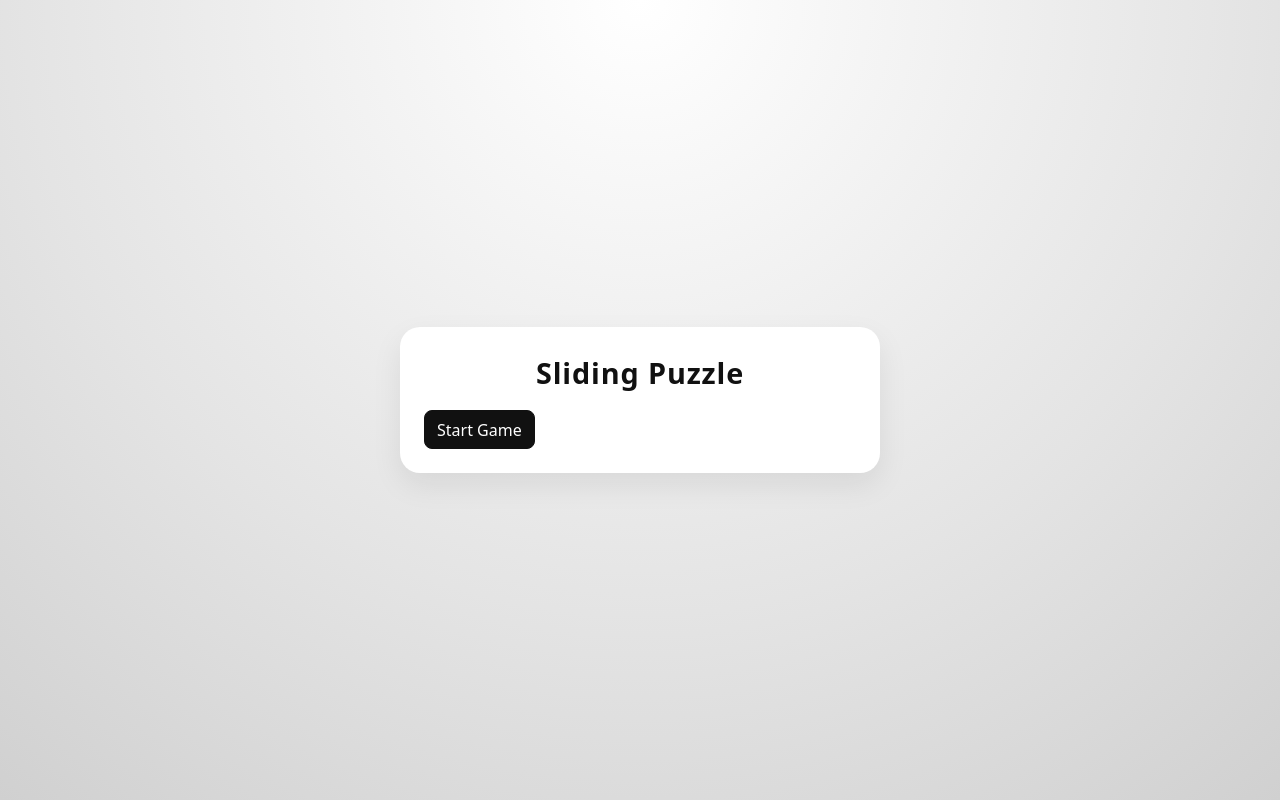
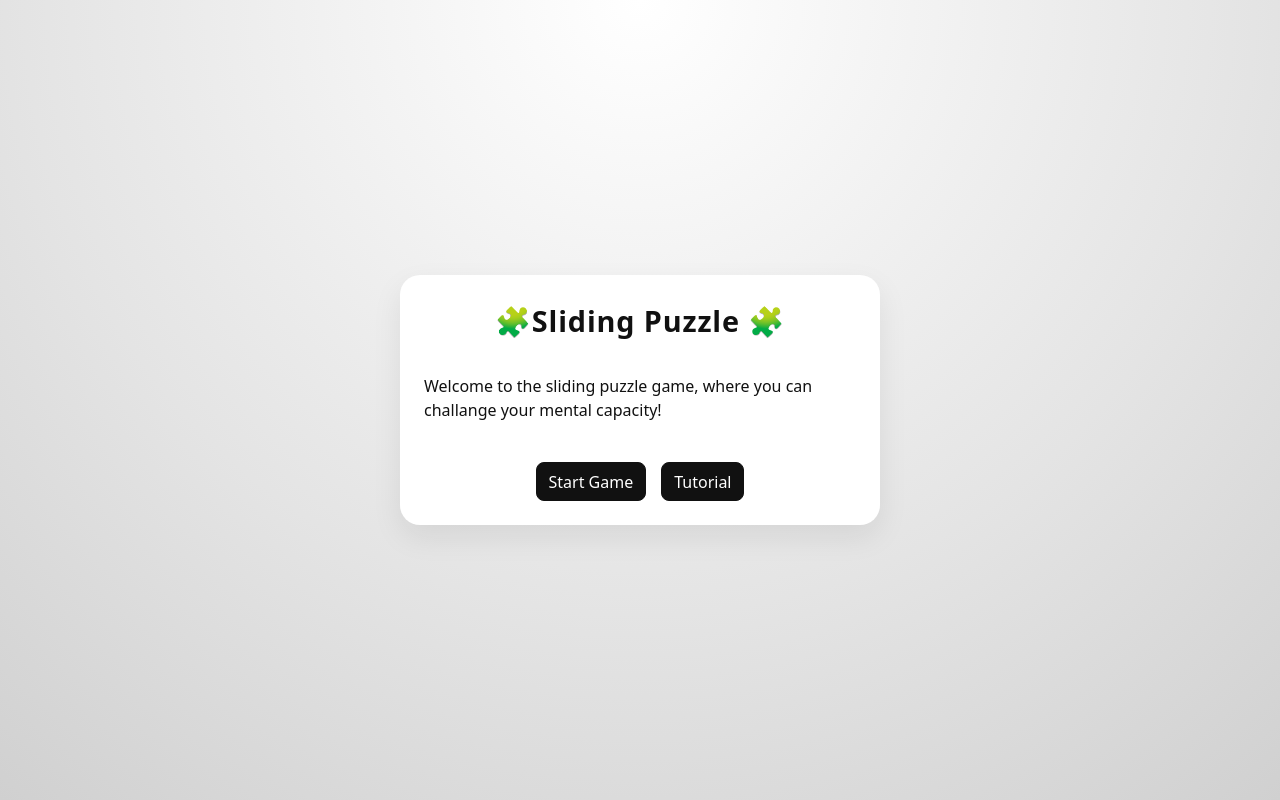
Before and after one commit to lucsom12/sliding-puzzle-game, a React (Vite) app: page / in a window 1280 px wide. Built offline with nearby package versions, Linux system fonts and the light colour scheme.

Commit message:
tutorial Page

```diff
--- a/src/App.css
+++ b/src/App.css
@@ -10,6 +10,9 @@
   border-radius: 1.25rem;
   background-color: #ffffff;
   box-shadow: 0 12px 30px rgba(0, 0, 0, 0.08);
+  display: flex;
+  flex-direction: column; /* Se till att innehållet staplas vertikalt */
+  align-items: center;
 }
 
 .app-title {
--- a/src/App.jsx
+++ b/src/App.jsx
@@ -93,6 +93,7 @@ export default function App() {
   const [boardFocusMode, setBoardFocusMode] = useState(false);
 
   const [showMainPage, setShowMainPage] = useState(true);
+  const [showTutorialPage, setShowTutorialPage] = useState(false);
 
 
   // Holds DOM refs to each tile button by tile value (1..n)
@@ -337,10 +338,39 @@ export default function App() {
   if (showMainPage) {
   return (
     <div className="app main-page">
-      <h1 className="app-title">Sliding Puzzle</h1>
+      <h1 className="app-title">🧩Sliding Puzzle 🧩</h1>
+      <p> Welcome to the sliding puzzle game, where you can challange your mental capacity! </p>
+      <div className="button-container">
+      <button
+        className="button"
+        onClick={() => setShowMainPage(false)}
+      >
+        Start Game
+      </button>
+      <button
+        className="button"
+        onClick={() => {
+          setShowMainPage(false);
+          setShowTutorialPage(true);
+      }}
+      >
+        Tutorial
+      </button>
+      </div>
+    </div>
+  );
+}
+
+if (showTutorialPage) {
+  return (
+    <div className="app tutorial-page">
+      <h1 className="app-title">🧩 Tutorial 🧩</h1>
+      <p> Try an get all the pieces on the correct spot
+        By enabling focus game board bla...
+         </p>
       <button
         className="start-button"
-        onClick={() => setShowMainPage(false)}
+        onClick={() => setShowTutorialPage(false)}
       >
         Start Game
       </button>
--- a/src/index.css
+++ b/src/index.css
@@ -45,6 +45,13 @@ button {
   border-color: #111111;
 }
 
+.button-container {
+  display: flex;
+  justify-content: center;
+  gap: 15px;
+  margin-top: 1.5rem;
+}
+
 button:hover {
   filter: brightness(1.05);
 }
```
